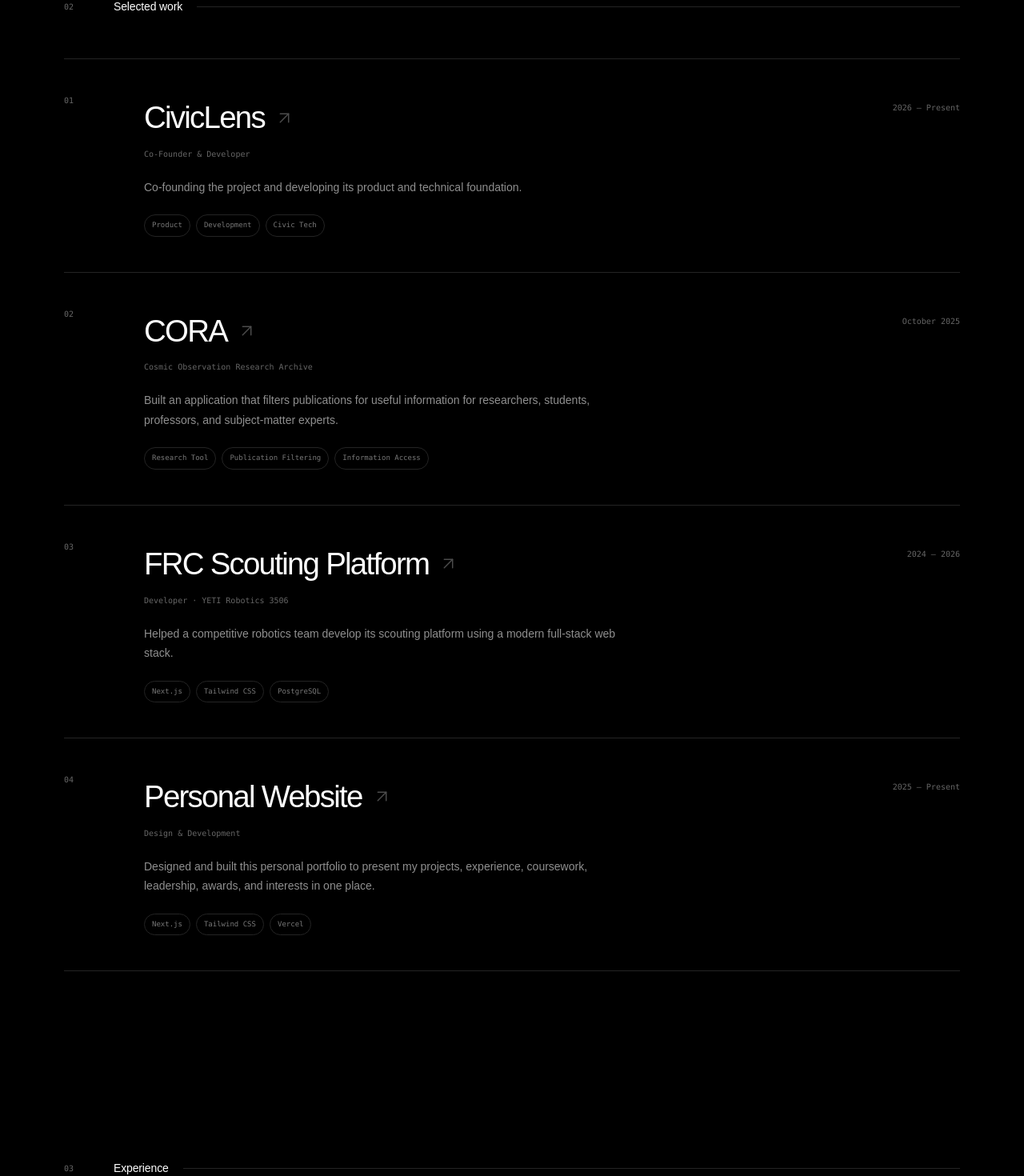
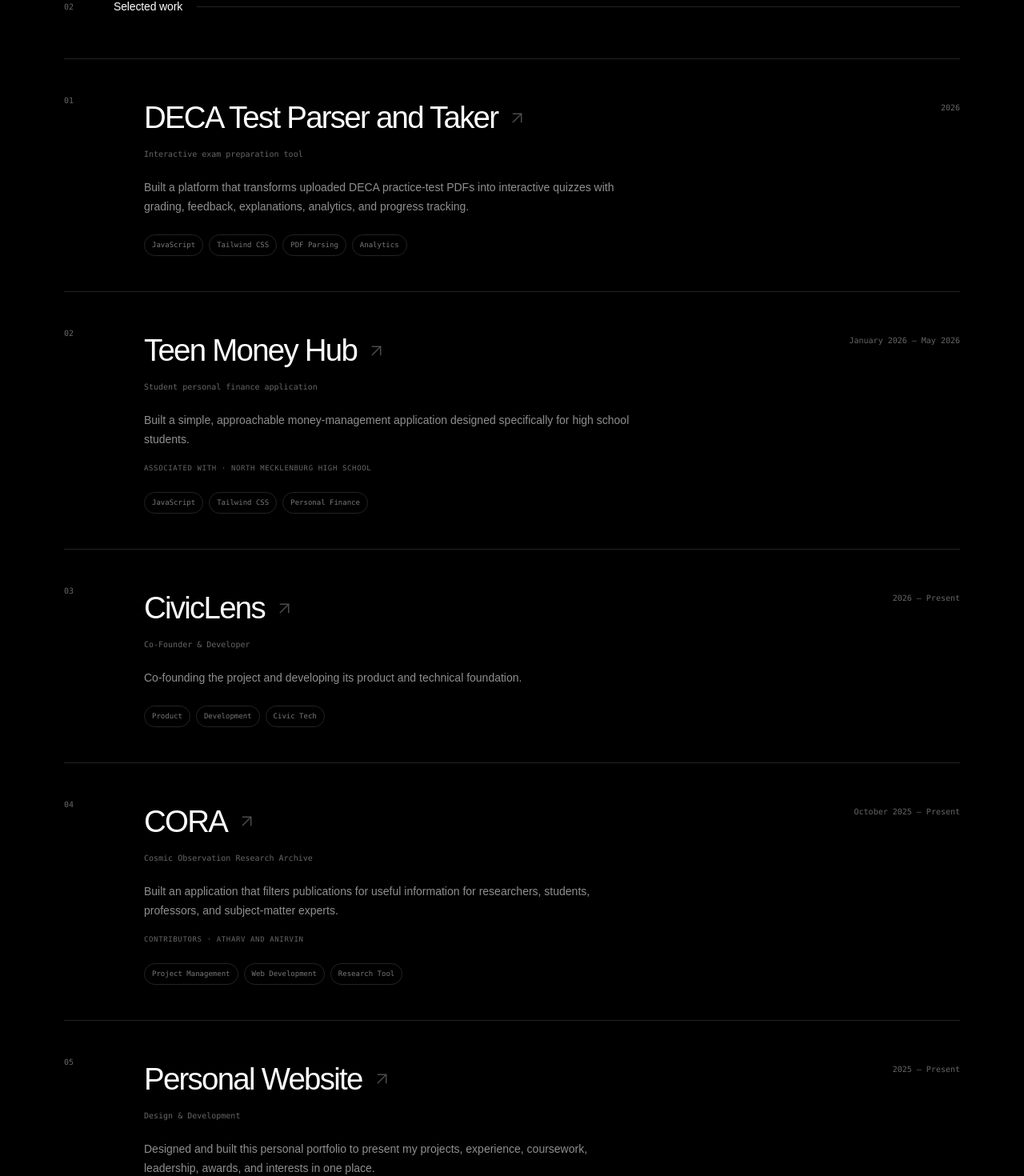
Before and after one commit to Ankit-Panda-2010/Ankit-Personal-Site, a Next.js app: page / in a window 1280 px wide. Shown: the part 2197-3667 px from the top of the page at 80% size. Built offline with nearby package versions, Linux system fonts and the light colour scheme; no server answers.

Commit message:
Complete project portfolio from LinkedIn

```diff
--- a/src/App.jsx
+++ b/src/App.jsx
@@ -16,6 +16,27 @@ import {
 const projects = [
   {
     index: '01',
+    title: 'DECA Test Parser and Taker',
+    role: 'Interactive exam preparation tool',
+    period: '2026',
+    description:
+      'Built a platform that transforms uploaded DECA practice-test PDFs into interactive quizzes with grading, feedback, explanations, analytics, and progress tracking.',
+    stack: ['JavaScript', 'Tailwind CSS', 'PDF Parsing', 'Analytics'],
+    href: 'https://deca-test-taker-seven.vercel.app',
+  },
+  {
+    index: '02',
+    title: 'Teen Money Hub',
+    role: 'Student personal finance application',
+    period: 'January 2026 — May 2026',
+    description:
+      'Built a simple, approachable money-management application designed specifically for high school students.',
+    stack: ['JavaScript', 'Tailwind CSS', 'Personal Finance'],
+    association: 'North Mecklenburg High School',
+    href: 'https://teen-money-hub.vercel.app',
+  },
+  {
+    index: '03',
     title: 'CivicLens',
     role: 'Co-Founder & Developer',
     period: '2026 — Present',
@@ -24,16 +45,27 @@ const projects = [
     stack: ['Product', 'Development', 'Civic Tech'],
   },
   {
-    index: '02',
+    index: '04',
     title: 'CORA',
     role: 'Cosmic Observation Research Archive',
-    period: 'October 2025',
+    period: 'October 2025 — Present',
     description:
       'Built an application that filters publications for useful information for researchers, students, professors, and subject-matter experts.',
-    stack: ['Research Tool', 'Publication Filtering', 'Information Access'],
+    stack: ['Project Management', 'Web Development', 'Research Tool'],
+    contributors: 'Atharv and Anirvin',
   },
   {
-    index: '03',
+    index: '05',
+    title: 'Personal Website',
+    role: 'Design & Development',
+    period: '2025 — Present',
+    description:
+      'Designed and built this personal portfolio to present my projects, experience, coursework, leadership, awards, and interests in one place.',
+    stack: ['Next.js', 'Tailwind CSS', 'Vercel'],
+    href: 'https://ankit-personal-site.vercel.app',
+  },
+  {
+    index: '06',
     title: 'FRC Scouting Platform',
     role: 'Developer · YETI Robotics 3506',
     period: '2024 — 2026',
@@ -42,14 +74,15 @@ const projects = [
     stack: ['Next.js', 'Tailwind CSS', 'PostgreSQL'],
   },
   {
-    index: '04',
-    title: 'Personal Website',
-    role: 'Design & Development',
-    period: '2025 — Present',
+    index: '07',
+    title: '8th Grade IB Community Service Project',
+    role: 'IB Community Service Project',
+    period: 'September 2023 — February 2024',
     description:
-      'Designed and built this personal portfolio to present my projects, experience, coursework, leadership, awards, and interests in one place.',
-    stack: ['Next.js', 'Tailwind CSS', 'Vercel'],
-    href: 'https://ankit-personal-site.vercel.app',
+      'Completed an eighth-grade community service project demonstrating communication, critical thinking, planning, and organization.',
+    stack: ['Communication', 'Critical Thinking', 'Planning', 'Organization'],
+    contributors: 'Manju Bhargav',
+    association: 'Piedmont Open IB Middle School',
   },
 ]
 
@@ -515,6 +548,12 @@ export default function App() {
                   </div>
                   <p className="project-role">{project.role}</p>
                   <p className="project-description">{project.description}</p>
+                  {(project.contributors || project.association) && (
+                    <div className="project-context">
+                      {project.contributors && <span>Contributors · {project.contributors}</span>}
+                      {project.association && <span>Associated with · {project.association}</span>}
+                    </div>
+                  )}
                   <div className="tag-list">
                     {project.stack.map((item) => <span key={item}>{item}</span>)}
                   </div>
--- a/src/index.css
+++ b/src/index.css
@@ -509,6 +509,22 @@ a {
   color: var(--gray);
   font-size: 14px;
   line-height: 1.75;
+}
+
+.project-context {
+  display: flex;
+  flex-wrap: wrap;
+  gap: 8px 20px;
+  margin-top: 17px;
+}
+
+.project-context span {
+  color: var(--gray-dim);
+  font-family: ui-monospace, SFMono-Regular, Menlo, Monaco, Consolas, monospace;
+  font-size: 9px;
+  line-height: 1.55;
+  text-transform: uppercase;
+  letter-spacing: .07em;
 }
 
 .tag-list {
```
